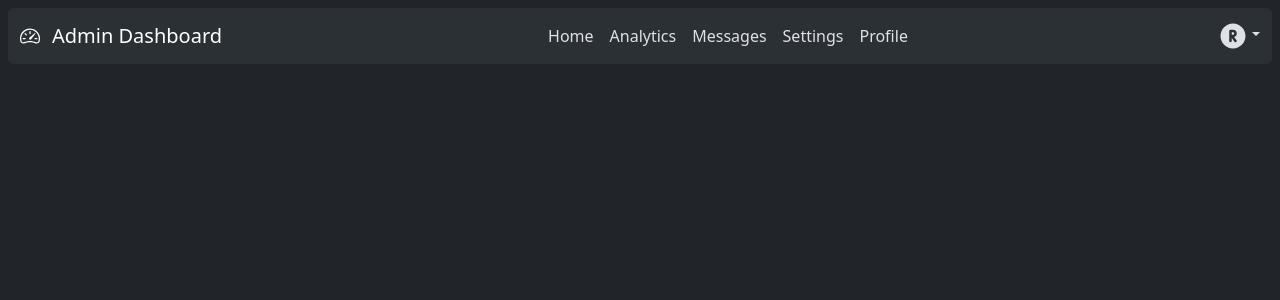
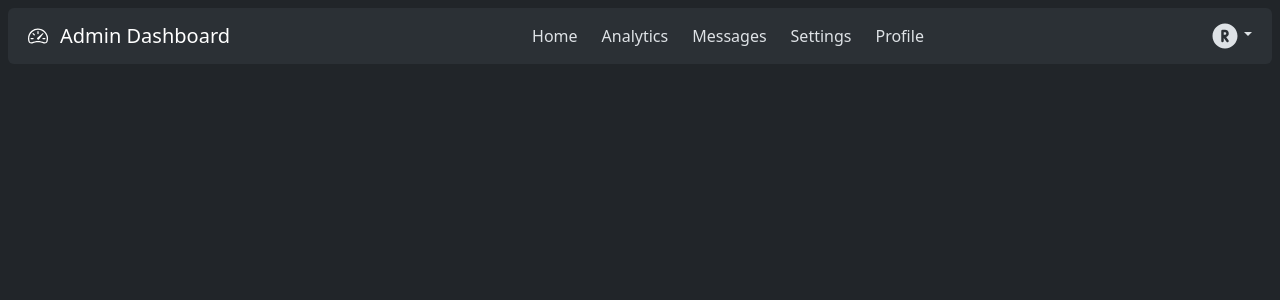
Before and after one commit to RishiTheProgrammer/Admin-Dashboard, a React (Vite) app: page / in a window 1280 px wide. Shown: the top 300 px of the page. Built offline with nearby package versions, Linux system fonts and the light colour scheme.

Commit message:
Changed spacing and margin to add floating effect

```diff
--- a/src/components/navbar.jsx
+++ b/src/components/navbar.jsx
@@ -10,7 +10,7 @@ import Offcanvas from 'react-bootstrap/Offcanvas';
 const navbar = () => {
   return (
     <>
-        <Navbar expand="lg" className="bg-body-tertiary m-2 rounded-2">
+        <Navbar expand="lg" className="bg-body-tertiary m-2 rounded-2 px-2 py-2">
           <Container fluid>
             <Navbar.Brand href="#" className='d-flex align-items-center gap-1'>
               <BsSpeedometer2 className="me-2" /> Admin Dashboard
@@ -27,7 +27,7 @@ const navbar = () => {
                 </Offcanvas.Title>
               </Offcanvas.Header>
               <Offcanvas.Body>
-                <Nav className="mx-auto d-flex align-items-center gap-3">
+                <Nav className="mx-auto d-flex align-items-center gap-4">
                     <Link to="home">Home</Link>
                     <Link to="analytics">Analytics</Link>
                     <Link to="messages">Messages</Link>
```
